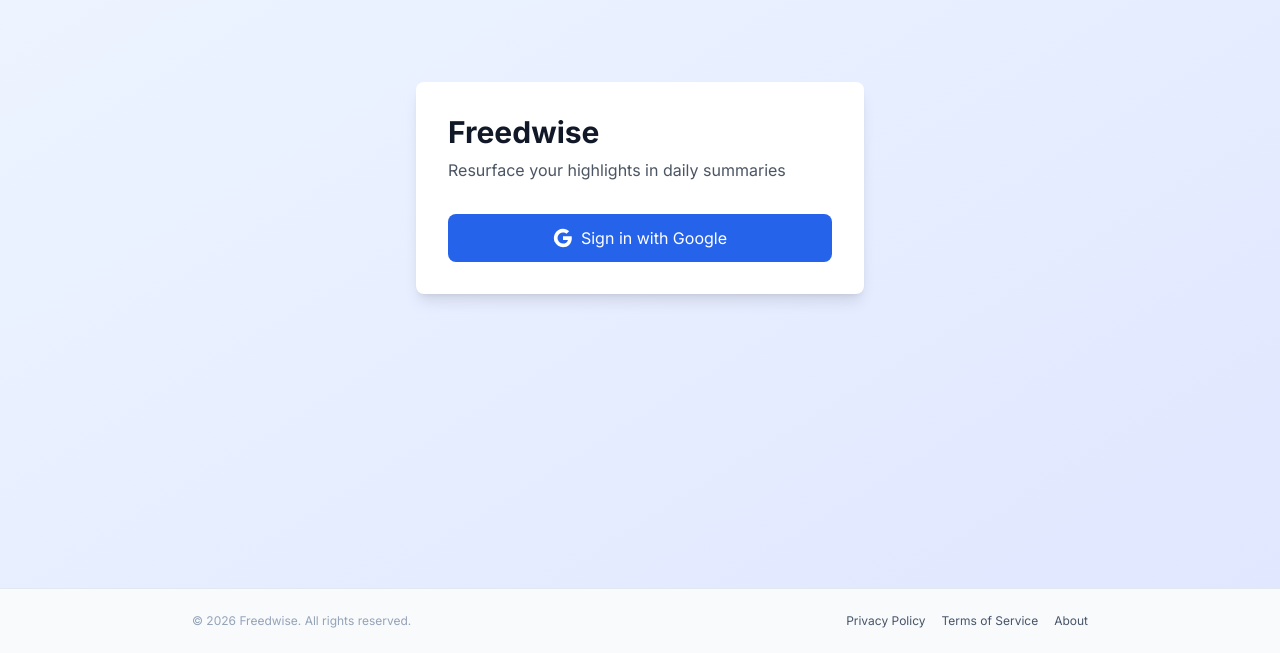
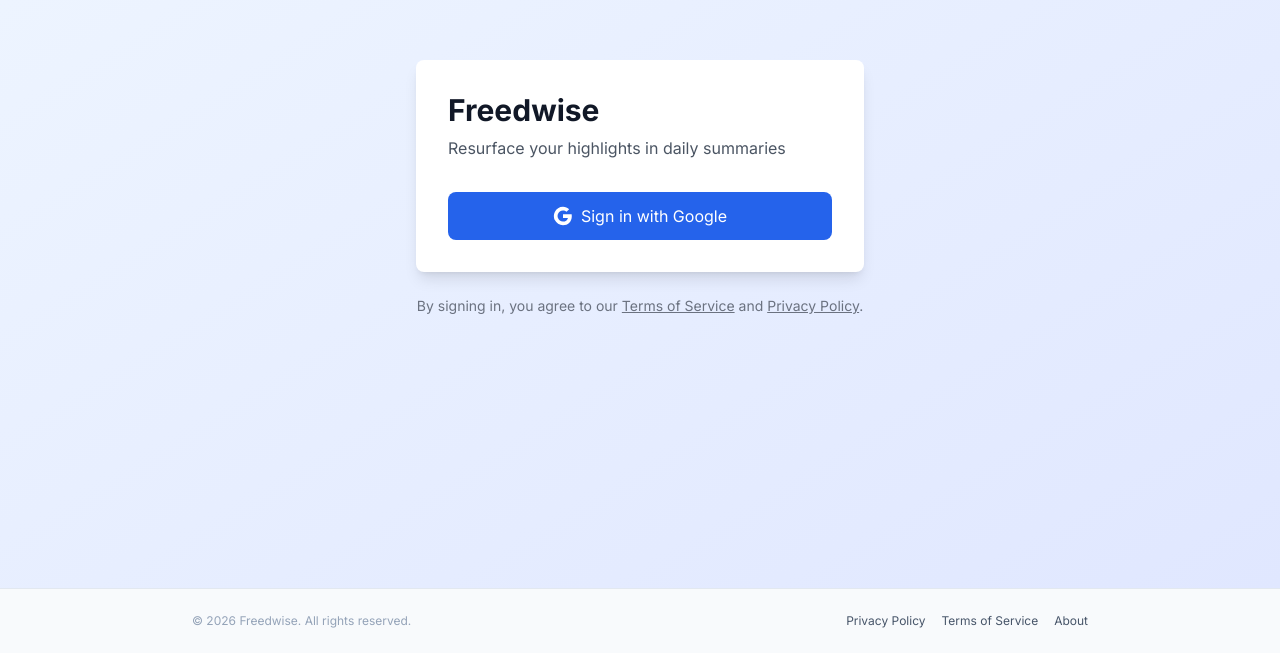
Before and after one commit to josephyu12/freedwise-prod, a Next.js app: page /login in a window 1280 px wide. Shown: the part 212-865 px from the top of the page. Built offline with nearby package versions, Linux system fonts and the light colour scheme; no server answers.

Commit message:
terms and privacy policy accessible without logging in

```diff
--- a/app/login/page.tsx
+++ b/app/login/page.tsx
@@ -68,6 +68,17 @@
             )}
           </button>
         </div>
+        <p className="mt-6 text-center text-sm text-gray-500 dark:text-gray-400">
+          By signing in, you agree to our{' '}
+          <a href="/terms" className="underline hover:text-gray-700 dark:hover:text-gray-200">
+            Terms of Service
+          </a>{' '}
+          and{' '}
+          <a href="/privacy" className="underline hover:text-gray-700 dark:hover:text-gray-200">
+            Privacy Policy
+          </a>
+          .
+        </p>
       </div>
     </main>
   )
--- a/lib/supabase/middleware.ts
+++ b/lib/supabase/middleware.ts
@@ -40,7 +40,9 @@
   if (
     !user &&
     !request.nextUrl.pathname.startsWith('/login') &&
-    !request.nextUrl.pathname.startsWith('/auth')
+    !request.nextUrl.pathname.startsWith('/auth') &&
+    !request.nextUrl.pathname.startsWith('/terms') &&
+    !request.nextUrl.pathname.startsWith('/privacy')
   ) {
     // no user, potentially respond by redirecting the user to the login page
     const url = request.nextUrl.clone()
```
